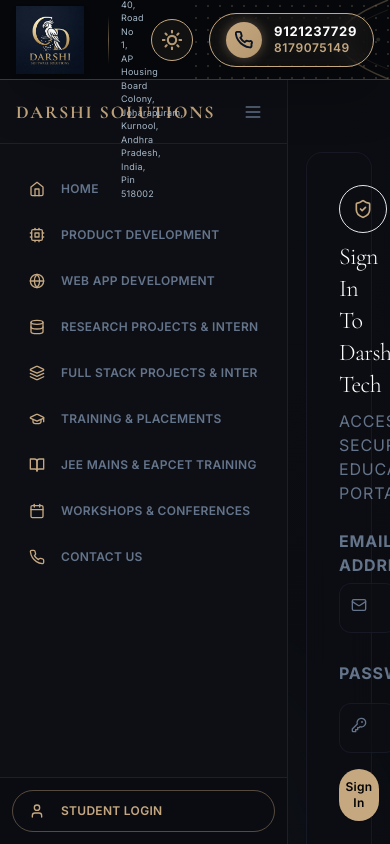
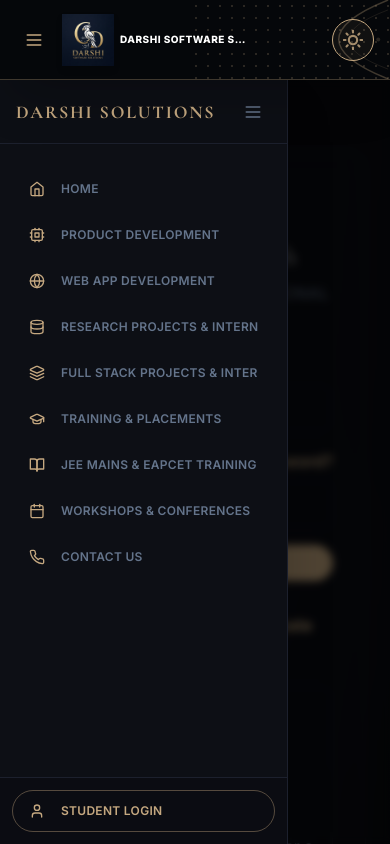
Before and after one commit to lokesh-derangula/Darshi-tech, a React (Vite) app in the folder frontend/: page /login in a window 390 px wide. Shown: the top 844 px of the page. Built offline with nearby package versions, Linux system fonts and the light colour scheme.

Commit message:
Optimize responsive layout behavior across all screen sizes

```diff
--- a/frontend/src/App.jsx
+++ b/frontend/src/App.jsx
@@ -93,7 +93,7 @@
       <div className="min-h-screen bg-mesh text-theme-body relative overflow-hidden transition-colors duration-300">
 
         {/* ── Fixed Company Banner ── */}
-        <TopBanner theme={theme} setTheme={setTheme} />
+        <TopBanner theme={theme} setTheme={setTheme} toggleSidebar={() => setIsSidebarOpen(!isSidebarOpen)} isSidebarOpen={isSidebarOpen} />
 
         {/* Floating background blobs — pushed down by banner, hidden in bright mode */}
         {theme === 'dark' && (
@@ -114,10 +114,20 @@
           theme={theme}
         />
 
+        {/* Mobile Backdrop Overlay for Sidebar */}
+        {isSidebarOpen && (
+          <div
+            onClick={() => setIsSidebarOpen(false)}
+            className="fixed inset-0 z-30 bg-black/60 backdrop-blur-sm md:hidden"
+            style={{ top: '80px' }}
+          />
+        )}
+
         {/* Main Content Area — padded top to clear the banner */}
         <main
-          className={`transition-all duration-300 min-h-screen flex flex-col justify-between pt-[80px] ${isSidebarOpen ? 'pl-72' : 'pl-20'
-            }`}
+          className={`transition-all duration-300 min-h-screen flex flex-col justify-between pt-[80px] ${
+            isSidebarOpen ? 'pl-0 md:pl-72' : 'pl-0 md:pl-20'
+          }`}
         >
           {/* Scrollable page body */}
           <div className="flex-grow p-6 md:p-10">
--- a/frontend/src/components/Sidebar.jsx
+++ b/frontend/src/components/Sidebar.jsx
@@ -34,8 +34,8 @@
 
   return (
     <aside
-      className={`fixed left-0 z-40 border-r transition-all duration-300 ease-in-out flex flex-col justify-between ${
-        isOpen ? 'w-72' : 'w-20'
+      className={`fixed left-0 z-40 border-r transition-all duration-300 ease-in-out flex flex-col justify-between shadow-2xl md:shadow-none ${
+        isOpen ? 'w-72 translate-x-0' : 'w-72 md:w-20 -translate-x-full md:translate-x-0'
       }`}
       style={{
         top: bannerHeight,
--- a/frontend/src/components/TopBanner.jsx
+++ b/frontend/src/components/TopBanner.jsx
@@ -1,6 +1,7 @@
 import React from 'react';
+import { Menu } from 'lucide-react';
 
-export default function TopBanner({ theme, setTheme }) {
+export default function TopBanner({ theme, setTheme, toggleSidebar, isSidebarOpen }) {
   return (
     <div
       className="fixed top-0 left-0 right-0 z-50 w-full shadow-2xl transition-all duration-300"
@@ -48,24 +49,35 @@
         }}
       />
 
-      <div className="relative z-10 flex items-center h-full px-4">
+      <div className="relative z-10 flex items-center h-full px-4 justify-between md:justify-start w-full">
 
-        {/* ─── LEFT: Logo ─── */}
-        <div className="flex items-center shrink-0" style={{ width: '80px' }}>
-          <img
-            src="/darshi-logo.jpg"
-            alt="Darshi Logo"
-            className="h-[68px] w-[68px] object-contain drop-shadow-md"
-          />
+        <div className="flex items-center shrink-0">
+          {/* Hamburger menu button */}
+          <button
+            onClick={toggleSidebar}
+            className="md:hidden mr-2.5 rounded-full p-2 text-[#c5a880] hover:bg-[#c5a880]/10 transition-colors"
+            title="Toggle Navigation Menu"
+          >
+            <Menu className="h-5 w-5" />
+          </button>
+
+          {/* ─── LEFT: Logo ─── */}
+          <div className="flex items-center">
+            <img
+              src="/darshi-logo.jpg"
+              alt="Darshi Logo"
+              className="h-[52px] w-[52px] sm:h-[68px] sm:w-[68px] object-contain drop-shadow-md"
+            />
+          </div>
         </div>
 
         {/* ─── DIVIDER ─── */}
-        <div className="mx-3 h-12 w-px bg-gradient-to-b from-transparent via-[#c5a880]/50 to-transparent shrink-0" />
+        <div className="mx-2 sm:mx-3 h-12 w-px bg-gradient-to-b from-transparent via-[#c5a880]/50 to-transparent shrink-0 hidden xs:block" />
 
         {/* ─── CENTER: CIN + Company Name ─── */}
-        <div className="flex-1 flex flex-col justify-center min-w-0">
+        <div className="flex-1 flex flex-col justify-center min-w-0 ml-1.5 sm:ml-3">
           {/* Top row: CIN and Estb */}
-          <div className="flex items-center gap-5 mb-0.5">
+          <div className="hidden md:flex items-center gap-5 mb-0.5">
             <div className="flex items-center gap-1.5">
               {/* Shield icon */}
               <svg className="h-3.5 w-3.5 text-[#c5a880] shrink-0" viewBox="0 0 24 24" fill="none" stroke="currentColor" strokeWidth="2">
@@ -92,24 +104,18 @@
 
           {/* Company Name */}
           <div
+            className="font-sans font-extrabold text-[10px] sm:text-sm md:text-md lg:text-lg tracking-wider text-white uppercase truncate max-w-[130px] sm:max-w-[380px] md:max-w-none"
             style={{
-              fontFamily: 'Inter, sans-serif',
-              fontWeight: '800',
-              fontSize: '18px',
-              color: '#ffffff',
-              letterSpacing: '0.1em',
-              textTransform: 'uppercase',
+              textShadow: '0 0 30px rgba(197,168,128,0.2)',
               lineHeight: '1.1',
-              textShadow: '0 0 30px rgba(197,168,128,0.2)',
-              whiteSpace: 'nowrap',
             }}
           >
             DARSHI SOFTWARE SOLUTIONS{' '}
-            <span style={{ color: '#ffffff' }}>PRIVATE LIMITED</span>
+            <span className="hidden sm:inline" style={{ color: '#ffffff' }}>PRIVATE LIMITED</span>
           </div>
 
           {/* Gold diamond divider */}
-          <div className="flex items-center gap-1 mt-0.5">
+          <div className="hidden md:flex items-center gap-1 mt-0.5">
             <div className="h-px w-8 bg-gradient-to-r from-transparent to-[#c5a880]/60" />
             <svg width="10" height="10" viewBox="0 0 10 10" fill="none">
               <path d="M5 0 L10 5 L5 10 L0 5 Z" fill="#c5a880" opacity="0.8" />
@@ -124,7 +130,7 @@
           </div>
 
           {/* Address */}
-          <div style={{ color: '#a8b8c8', fontSize: '9px', fontFamily: 'Inter, sans-serif', letterSpacing: '0.03em', marginTop: '1px' }}>
+          <div className="hidden lg:block" style={{ color: '#a8b8c8', fontSize: '9px', fontFamily: 'Inter, sans-serif', letterSpacing: '0.03em', marginTop: '1px' }}>
             # 87/1368-HIG-II-40, Road No 1, AP Housing Board Colony, Joharapuram, Kurnool, Andhra Pradesh, India, Pin 518002
           </div>
         </div>
@@ -164,7 +170,7 @@
           </button>
 
           <div
-            className="flex items-center gap-3 px-4 py-2 rounded-full transition-all duration-300"
+            className="hidden md:flex items-center gap-3 px-4 py-2 rounded-full transition-all duration-300"
             style={{
               border: '1.5px solid #c5a880',
               background: 'rgba(197,168,128,0.06)',
--- a/frontend/src/pages/Dashboard/AdminDashboard.jsx
+++ b/frontend/src/pages/Dashboard/AdminDashboard.jsx
@@ -157,9 +157,9 @@
         </div>
       </section>
 
-      {/* KPI Stats Grid (Crisp partitioned blocks) */}
-      <section className="grid grid-cols-2 lg:grid-cols-4 border border-theme-border bg-theme-card divide-x divide-theme-border rounded-2xl shadow-sm overflow-hidden">
-        <div className="p-5">
+      {/* KPI Stats Grid */}
+      <section className="grid grid-cols-1 sm:grid-cols-2 lg:grid-cols-4 gap-4">
+        <div className="glass-panel p-5">
           <div className="flex justify-between items-center text-theme-muted mb-2">
             <span className="text-base uppercase font-bold tracking-wider">Total Students</span>
             <Users className="h-4 w-4 text-theme-title" />
@@ -167,7 +167,7 @@
           <p className="font-serif text-2xl font-light text-theme-card-title">{stats.totalStudents}</p>
         </div>
 
-        <div className="p-5">
+        <div className="glass-panel p-5">
           <div className="flex justify-between items-center text-theme-muted mb-2">
             <span className="text-base uppercase font-bold tracking-wider">Gross Revenue</span>
             <DollarSign className="h-4 w-4 text-theme-title" />
@@ -175,7 +175,7 @@
           <p className="font-serif text-2xl font-light text-theme-card-title">₹{stats.totalRevenue.toLocaleString('en-IN')}</p>
         </div>
 
-        <div className="p-5">
+        <div className="glass-panel p-5">
           <div className="flex justify-between items-center text-theme-muted mb-2">
             <span className="text-base uppercase font-bold tracking-wider">Active Programs</span>
             <Briefcase className="h-4.5 w-4.5 text-theme-title" />
@@ -183,7 +183,7 @@
           <p className="font-serif text-2xl font-light text-theme-card-title">{stats.activeInternships}</p>
         </div>
 
-        <div className="p-5">
+        <div className="glass-panel p-5">
           <div className="flex justify-between items-center text-theme-muted mb-2">
             <span className="text-base uppercase font-bold tracking-wider">Certificates Issued</span>
             <Award className="h-4.5 w-4.5 text-theme-title" />
@@ -193,12 +193,12 @@
       </section>
 
       {/* Tabs */}
-      <div className="flex border-b border-theme-border gap-6">
+      <div className="flex border-b border-theme-border gap-4 sm:gap-6 overflow-x-auto whitespace-nowrap scrollbar-none pb-0.5 w-full">
         {['stats', 'courses', 'students', 'enrollments', 'classes'].map((tab) => (
           <button
             key={tab}
             onClick={() => setActiveTab(tab)}
-            className={`pb-4 text-base font-bold uppercase tracking-wider border-b-2 transition-all ${
+            className={`pb-4 text-base font-bold uppercase tracking-wider border-b-2 transition-all shrink-0 ${
               activeTab === tab ? 'border-theme-title text-theme-title' : 'border-transparent text-theme-muted hover:text-theme-title'
             }`}
           >
--- a/frontend/src/pages/Dashboard/StudentDashboard.jsx
+++ b/frontend/src/pages/Dashboard/StudentDashboard.jsx
@@ -158,7 +158,7 @@
         </div>
 
         {/* Info Grid */}
-        <div className="grid grid-cols-2 md:grid-cols-4 gap-6 mt-8 pt-6 border-t border-theme-border text-base">
+        <div className="grid grid-cols-1 sm:grid-cols-2 md:grid-cols-4 gap-6 mt-8 pt-6 border-t border-theme-border text-base">
           <div>
             <span className="text-theme-muted font-bold uppercase tracking-wider block mb-1">Email Identifier</span>
             <span className="text-theme-body font-medium break-all">{profile?.email}</span>
@@ -179,10 +179,10 @@
       </section>
 
       {/* Tabs Menu */}
-      <div className="flex border-b border-theme-border gap-6">
+      <div className="flex border-b border-theme-border gap-4 sm:gap-6 overflow-x-auto whitespace-nowrap scrollbar-none pb-0.5 w-full">
         <button
           onClick={() => setActiveTab('courses')}
-          className={`pb-4 text-base font-bold uppercase tracking-wider border-b-2 transition-all ${
+          className={`pb-4 text-base font-bold uppercase tracking-wider border-b-2 transition-all shrink-0 ${
             activeTab === 'courses' ? 'border-theme-title text-theme-title' : 'border-transparent text-theme-muted hover:text-theme-title'
           }`}
         >
@@ -190,7 +190,7 @@
         </button>
         <button
           onClick={() => setActiveTab('classes')}
-          className={`pb-4 text-base font-bold uppercase tracking-wider border-b-2 transition-all ${
+          className={`pb-4 text-base font-bold uppercase tracking-wider border-b-2 transition-all shrink-0 ${
             activeTab === 'classes' ? 'border-theme-title text-theme-title' : 'border-transparent text-theme-muted hover:text-theme-title'
           }`}
         >
--- a/frontend/src/pages/FullStackInternships.jsx
+++ b/frontend/src/pages/FullStackInternships.jsx
@@ -204,11 +204,11 @@
                   {/* Vertical Connector Line from Parent */}
                   <motion.div
                     variants={childVariants}
-                    className="w-0.5 h-6 bg-[var(--tree-line)] ml-10"
+                    className="hidden md:block w-0.5 h-6 bg-[var(--tree-line)] ml-10"
                   />
 
                   {/* Children Container */}
-                  <div className="relative ml-10 pl-8 border-l-2 border-[var(--tree-line)] space-y-5 pb-4">
+                  <div className="relative ml-0 md:ml-10 pl-0 md:pl-8 border-l-0 md:border-l-2 border-[var(--tree-line)] space-y-5 pb-4">
                     {tier.technologies.map((tech, idx) => {
                       const TechIcon = tech.icon;
                       return (
@@ -218,10 +218,10 @@
                           className="relative group"
                         >
                           {/* Horizontal connecting line */}
-                          <div className="absolute top-1/2 -left-8 w-8 h-[2px] bg-[var(--tree-line)] group-hover:bg-[var(--tree-accent)] transition-colors duration-300" />
+                          <div className="hidden md:block absolute top-1/2 -left-8 w-8 h-[2px] bg-[var(--tree-line)] group-hover:bg-[var(--tree-accent)] transition-colors duration-300" />
 
                           {/* Tech Node Card */}
-                          <div className="glass-panel ml-4 p-4 flex items-center justify-between hover:border-[var(--tree-accent)] hover:shadow-[0_0_15px_var(--glow-color)] hover:-translate-y-1 transition-all duration-300 cursor-pointer">
+                          <div className="glass-panel ml-0 md:ml-4 p-4 flex items-center justify-between hover:border-[var(--tree-accent)] hover:shadow-[0_0_15px_var(--glow-color)] hover:-translate-y-1 transition-all duration-300 cursor-pointer">
                             <div className="flex items-center gap-4">
                               <div className="p-2 bg-[var(--tree-accent)]/10 text-[var(--tree-accent)] rounded-lg border border-[var(--tree-accent)]/25 group-hover:bg-[var(--tree-accent)]/20 group-hover:text-[var(--tree-accent)] transition-colors duration-300">
                                 <TechIcon className="h-5 w-5" />
--- a/frontend/src/pages/Home.jsx
+++ b/frontend/src/pages/Home.jsx
@@ -196,7 +196,7 @@
         variants={containerVariants}
         initial="hidden"
         animate="visible"
-        className="relative overflow-hidden border border-theme-border bg-theme-card p-8 md:p-16 text-center md:text-left rounded-2xl shadow-sm z-10 transition-colors duration-300"
+        className="relative overflow-hidden border border-theme-border bg-theme-card p-5 sm:p-8 md:p-16 text-center md:text-left rounded-2xl shadow-sm z-10 transition-colors duration-300"
       >
         {/* Animated local blobs for depth */}
         <div className="absolute top-1/2 left-1/3 w-64 h-64 rounded-full bg-[var(--text-serif)]/5 blur-3xl pointer-events-none animate-float-slow -translate-y-1/2 transition-colors duration-300"></div>
@@ -213,7 +213,7 @@
 
             <motion.h1
               variants={itemVariants}
-              className="font-serif text-5xl md:text-6xl font-light tracking-tight text-theme-card-title leading-tight"
+              className="font-serif text-3xl sm:text-4xl md:text-5xl lg:text-6xl font-light tracking-tight text-theme-card-title leading-tight"
             >
               Invest In Your <br />
               <span className="italic font-normal text-theme-title">Technical Prowess</span>
@@ -242,7 +242,7 @@
 
           <motion.div variants={imageVariants} className="relative flex items-center justify-center">
             <div className="absolute -inset-1 bg-[var(--text-serif)]/5 blur-xl rounded-2xl transition-colors duration-300"></div>
-            <div className="relative w-full h-[380px] flex items-center justify-center overflow-hidden">
+            <div className="relative w-full h-[240px] sm:h-[300px] md:h-[380px] flex items-center justify-center overflow-hidden">
               <Globe3D
                 markers={sampleMarkers}
                 config={{
@@ -444,7 +444,7 @@
           whileInView={{ opacity: 1, scale: 1 }}
           viewport={{ once: true, margin: "-100px" }}
           transition={{ duration: 0.6 }}
-          className="glass-panel p-3 h-[320px] relative overflow-hidden group border border-theme-border"
+          className="glass-panel p-3 h-[260px] sm:h-[320px] relative overflow-hidden group border border-theme-border"
         >
           <div className="relative w-full h-full rounded-xl overflow-hidden border border-theme-border shadow-inner">
             <img src="/images/director.jpg" alt="Director, Darshi Software Solutions" className="w-full h-full object-cover group-hover:scale-[1.02] transition-transform duration-500" />
--- a/frontend/src/pages/ProductDevelopment.jsx
+++ b/frontend/src/pages/ProductDevelopment.jsx
@@ -166,7 +166,7 @@
       {/* Portfolio Gallery */}
       <section className="space-y-6">
         <h2 className="font-serif text-2xl font-light text-theme-title">Project Portfolio Gallery</h2>
-        <div className="grid sm:grid-cols-3 gap-6">
+        <div className="grid grid-cols-1 sm:grid-cols-2 md:grid-cols-3 gap-6">
           {gallery.map((g, i) => (
             <motion.div
               key={i}
```
